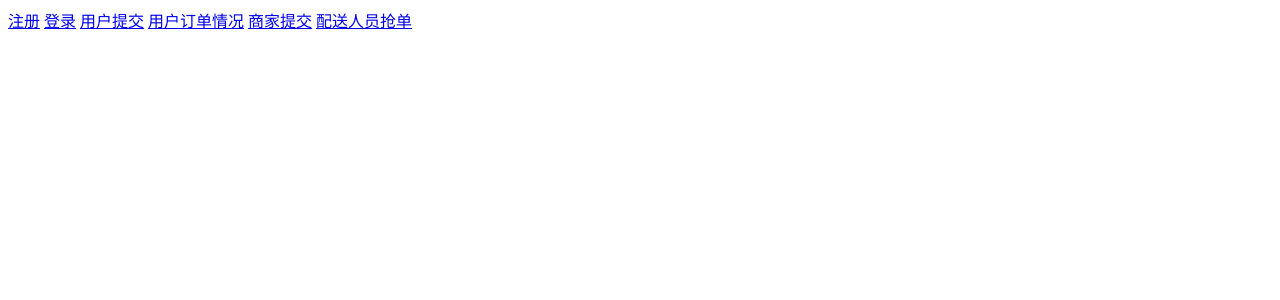
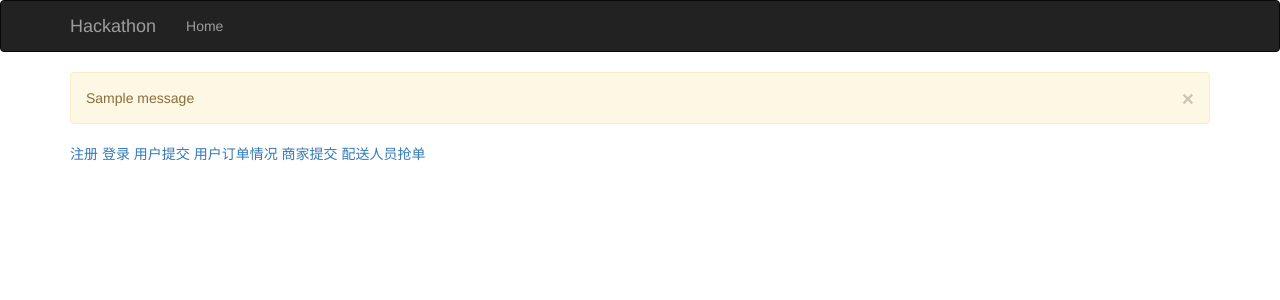
Before and after one commit to bluaxe/elefinal, a Flask app: page / in a window 1280 px wide. Shown: the top 300 px of the page. Run offline with Flask 2, Linux system fonts and the light colour scheme; one stand-in notice (Sample message) is shown; data that the repository does not hold is empty; some libraries are stand-ins or nearby versions.

Commit message:
add base.html

```diff
--- a/main.py
+++ b/main.py
@@ -1,11 +1,13 @@
 from functools import wraps
 from flask import *
 
+from flask.ext.bootstrap import Bootstrap
 from flaskext.mysql import MySQL
 from flask.ext.redis import FlaskRedis
 
 
 app = Flask(__name__)
+bootstrap = Bootstrap(app)
 app.secret_key = 'A0Zr98j/3yX R~XHH!jDLfdsa22'
 
 app.config['MYSQL_DATABASE_USER'] = 'root'
--- /dev/null
+++ b/templates/404.html
@@ -0,0 +1,6 @@
+{% extends "base.html" %}
+{% block title %}注册结果{%endblock%}
+
+{% block content%}
+<h1>404错误：页面没有找到</h1>
+{% endblock %}
--- /dev/null
+++ b/templates/base.html
@@ -0,0 +1,38 @@
+{% extends "bootstrap/base.html" %}
+{% block title %} Hackathon {% endblock %}
+
+{% block navbar %}
+<div class="navbar navbar-inverse" role="navigation">
+    <div class="container">
+        <div class="navbar-header">
+            <button type="button" class="navbar-toggle" data-toggle="collapse" data-target=".navbar-collapse">
+                <span class="sr-only">Toggle navigation</span>
+                <span class="icon-bar"></span>
+                <span class="icon-bar"></span>
+                <span class="icon-bar"></span>
+            </button>
+            <a class="navbar-brand" href="/">Hackathon</a>
+        </div>
+        <div class="navbar-collapse collapse">
+            <ul class="nav navbar-nav">
+                <li><a href="/">Home</a></li>
+            </ul>
+        </div>
+    </div>
+</div>
+{% endblock %}
+
+{% block content %}
+
+<div class="container">
+{% for message in get_flashed_messages() %}
+<div class="alert alert-warning">
+<button type="button" class="close" data-dismiss="alert">&times;</button>
+{{ message }}
+</div>
+{% endfor %}
+
+{% block page_content %}{% endblock %}
+</div>
+
+{% endblock %}
--- a/templates/index.html
+++ b/templates/index.html
@@ -1,7 +1,9 @@
-<html>
-<head>
-	<title>Demo</title>
-</head>
+{% extends "base.html" %}
+
+{% block title %} Demo {% endblock %}
+
+{% block page_content %}
+
 <body>
 <a href="{{urls['reg_url']}}">注册</a>
 <a href="{{urls['login_url']}}">登录</a>
@@ -10,4 +12,5 @@
 <a href="{{urls['rest_post_url']}}">商家提交</a>
 <a href="{{urls['dispatch_list_url']}}">配送人员抢单</a>
 </body>
-</html>
+
+{% endblock %}
```
